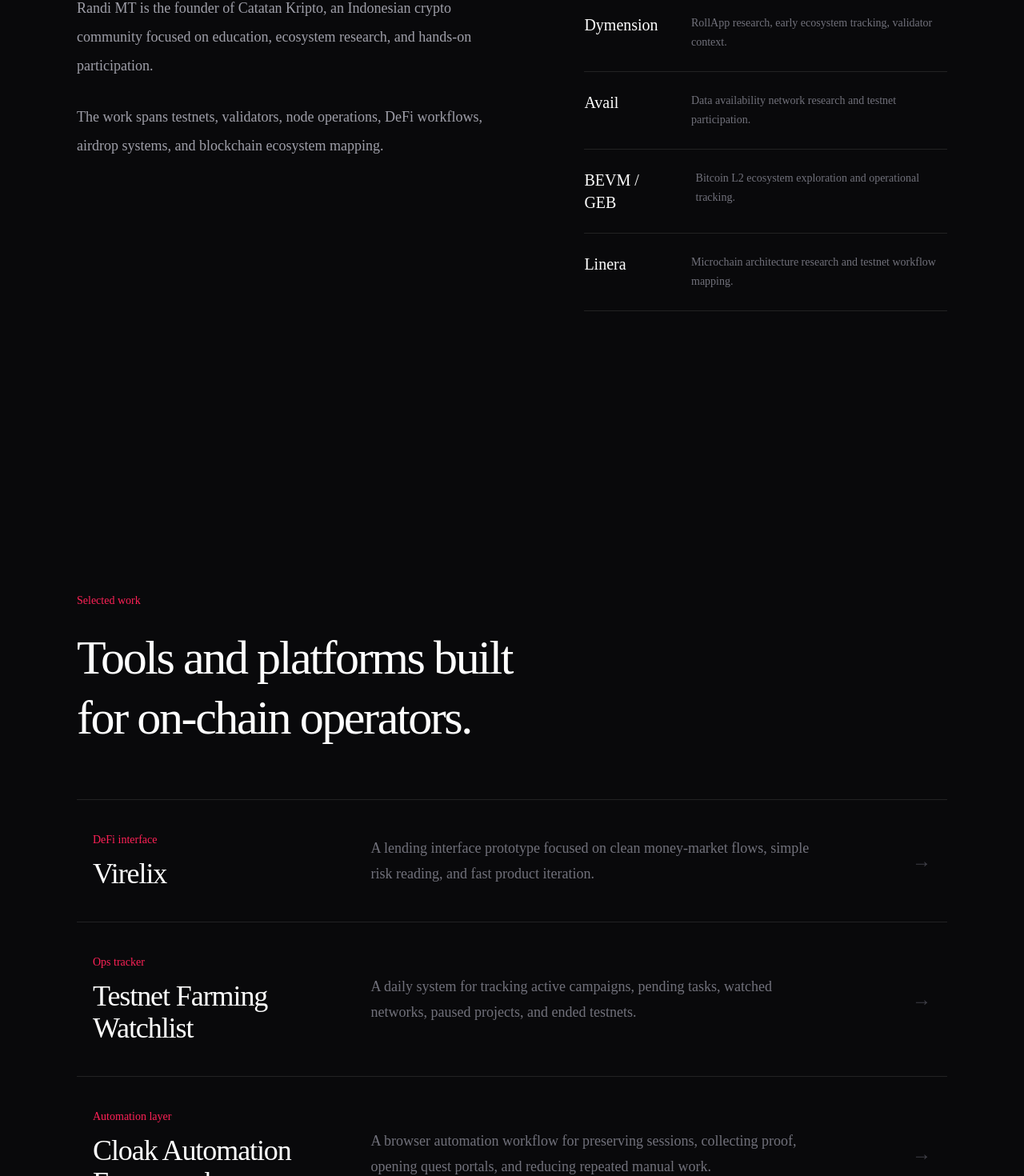
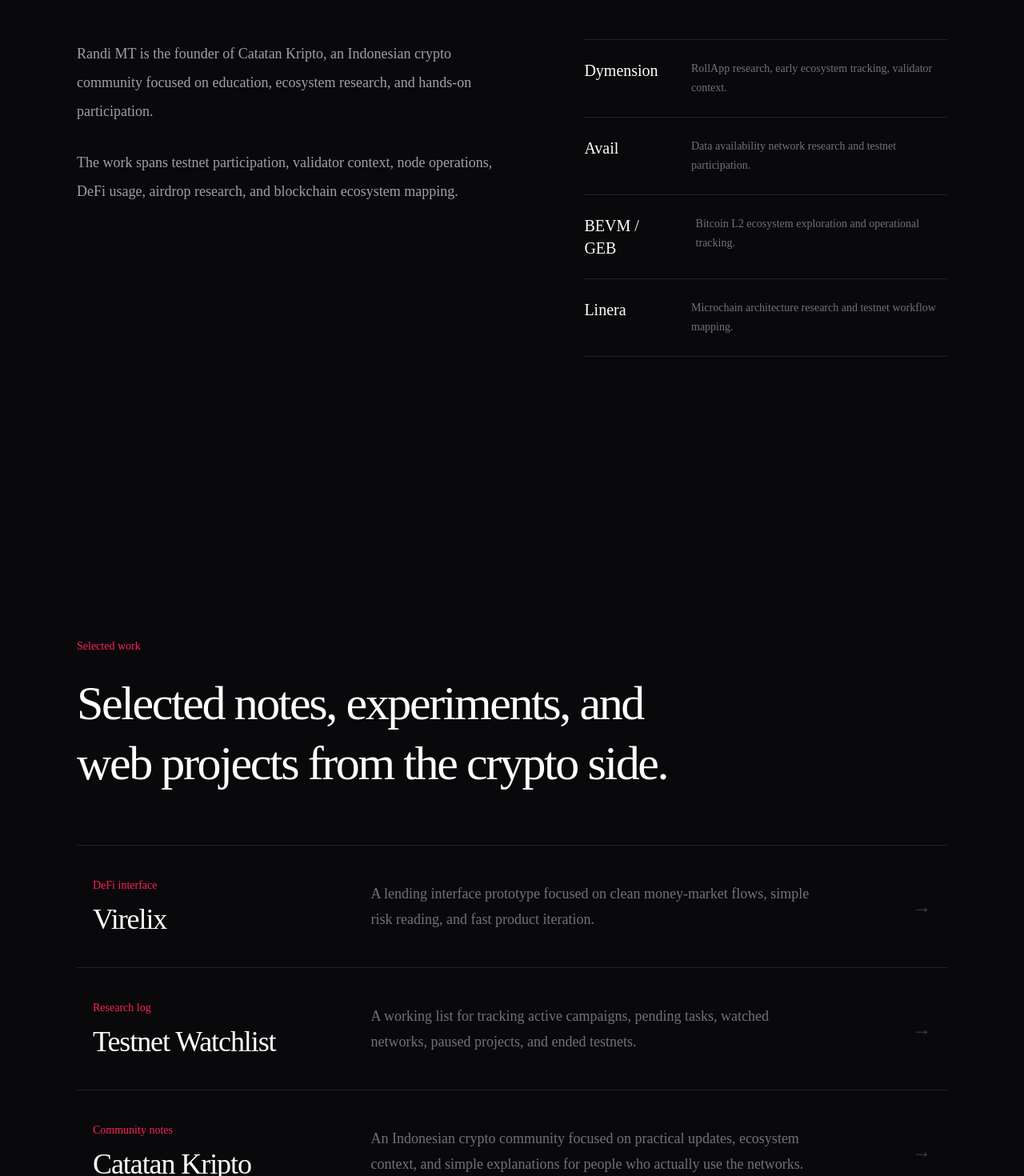
Before and after one commit to Randimt/lerand-portfolio, a Next.js app: page / in a window 1280 px wide. Shown: the part 1243-2713 px from the top of the page at 80% size. Built offline with nearby package versions, Linux system fonts and the light colour scheme.

Commit message:
Refine portfolio positioning

```diff
--- a/src/app/layout.tsx
+++ b/src/app/layout.tsx
@@ -15,7 +15,7 @@ const geistMono = Geist_Mono({
 export const metadata: Metadata = {
   title: "Randi MT - Lerand Portfolio",
   description:
-    "Web3 researcher and builder focused on testnets, validators, node operations, and blockchain ecosystems.",
+    "Personal portfolio of Randi MT, covering testnets, nodes, DeFi participation, Catatan Kripto, and early blockchain ecosystems.",
 };
 
 export default function RootLayout({
--- a/src/app/page.tsx
+++ b/src/app/page.tsx
@@ -29,44 +29,43 @@ const projects = [
       "A lending interface prototype focused on clean money-market flows, simple risk reading, and fast product iteration.",
   },
   {
-    title: "Testnet Farming Watchlist",
-    type: "Ops tracker",
+    title: "Testnet Watchlist",
+    type: "Research log",
     description:
-      "A daily system for tracking active campaigns, pending tasks, watched networks, paused projects, and ended testnets.",
+      "A working list for tracking active campaigns, pending tasks, watched networks, paused projects, and ended testnets.",
   },
   {
-    title: "Cloak Automation Framework",
-    type: "Automation layer",
+    title: "Catatan Kripto",
+    type: "Community notes",
     description:
-      "A browser automation workflow for preserving sessions, collecting proof, opening quest portals, and reducing repeated manual work.",
+      "An Indonesian crypto community focused on practical updates, ecosystem context, and simple explanations for people who actually use the networks.",
   },
 ];
 
 const capabilities = [
   {
-    title: "Web3 Research",
+    title: "Ecosystem Research",
     description:
-      "Filtering ecosystems, narratives, protocol mechanics, and early opportunities into practical decisions.",
+      "Following new networks, narratives, protocol mechanics, and early opportunities before they become obvious.",
   },
   {
-    title: "DeFi and Airdrops",
+    title: "Testnet Participation",
     description:
-      "Mapping campaign requirements, usage paths, token incentives, and repeatable daily execution systems.",
+      "Running through campaigns, usage paths, quests, feedback loops, and eligibility requirements with a practical lens.",
   },
   {
-    title: "Automation",
+    title: "Node and Validator Context",
     description:
-      "Building lightweight tools for repetitive browser workflows, watchlists, and operational reminders.",
+      "Documenting setup flows, network requirements, validator programs, and operational lessons from early infrastructure work.",
   },
 ];
 
 const skills = [
   "Web3 Research",
-  "DeFi Strategy",
-  "Testnet Farming",
-  "Airdrop Systems",
-  "Market Analysis",
-  "Automation",
+  "Testnet Participation",
+  "Airdrop Research",
+  "DeFi Usage",
+  "Market Notes",
   "Validators",
   "Node Operations",
   "Blockchain Ecosystems",
@@ -120,21 +119,21 @@ export default function Home() {
             transition={{ duration: 0.8, ease }}
             className="mb-8 text-sm font-medium text-rose-500"
           >
-            Web3 Researcher & Builder. Founder of Catatan Kripto.
+            Testnets, nodes, DeFi, and early network participation.
           </motion.p>
           <motion.h1
             variants={fadeUp}
             transition={{ duration: 0.9, ease }}
             className="max-w-5xl text-balance text-6xl font-medium leading-[0.95] tracking-[-0.065em] text-white sm:text-7xl md:text-8xl lg:text-9xl"
           >
-            Clear systems for noisy markets
+            Learning in public across early crypto networks
           </motion.h1>
           <motion.p
             variants={fadeUp}
             transition={{ duration: 0.85, ease }}
             className="mt-8 max-w-2xl text-lg leading-8 text-zinc-400 md:text-xl"
           >
-            Randi MT, known as Lerand, builds research workflows, testnet systems, and practical Web3 tools for early blockchain ecosystems.
+            Randi MT, known as Lerand, has spent years inside crypto testnets, node setups, DeFi tasks, and community research. This site tracks the work without pretending it is bigger than it is.
           </motion.p>
           <motion.div
             variants={fadeUp}
@@ -163,7 +162,7 @@ export default function Home() {
         <Reveal>
           <p className="mb-6 text-sm font-medium text-rose-500">About</p>
           <h2 className="max-w-5xl text-balance text-4xl font-medium leading-tight tracking-[-0.04em] text-white md:text-6xl">
-            Building at the intersection of research, infrastructure, and early communities.
+            A practical record of testnets, nodes, DeFi tasks, and community work.
           </h2>
         </Reveal>
 
@@ -174,7 +173,7 @@ export default function Home() {
                 Randi MT is the founder of Catatan Kripto, an Indonesian crypto community focused on education, ecosystem research, and hands-on participation.
               </p>
               <p>
-                The work spans testnets, validators, node operations, DeFi workflows, airdrop systems, and blockchain ecosystem mapping.
+                The work spans testnet participation, validator context, node operations, DeFi usage, airdrop research, and blockchain ecosystem mapping.
               </p>
             </div>
           </Reveal>
@@ -198,7 +197,7 @@ export default function Home() {
         <Reveal>
           <p className="mb-6 text-sm font-medium text-rose-500">Selected work</p>
           <h2 className="max-w-4xl text-balance text-4xl font-medium leading-tight tracking-[-0.04em] text-white md:text-6xl">
-            Tools and platforms built for on-chain operators.
+            Selected notes, experiments, and web projects from the crypto side.
           </h2>
         </Reveal>
 
@@ -231,7 +230,7 @@ export default function Home() {
         <Reveal>
           <p className="mb-6 text-sm font-medium text-rose-500">Capabilities</p>
           <h2 className="max-w-4xl text-balance text-4xl font-medium leading-tight tracking-[-0.04em] text-white md:text-6xl">
-            Research depth meets execution speed.
+            Research, participation, and technical follow-through.
           </h2>
         </Reveal>
 
@@ -290,7 +289,7 @@ export default function Home() {
               Let&apos;s build something that matters.
             </h2>
             <p className="mt-8 max-w-2xl text-lg leading-8 text-zinc-500">
-              Open for Web3 research, ecosystem collaboration, automation workflows, and product experiments.
+              Open for crypto research, early ecosystem work, community collaboration, and small web projects.
             </p>
             <div className="mt-10 flex flex-col gap-4 sm:flex-row">
               <a
```
